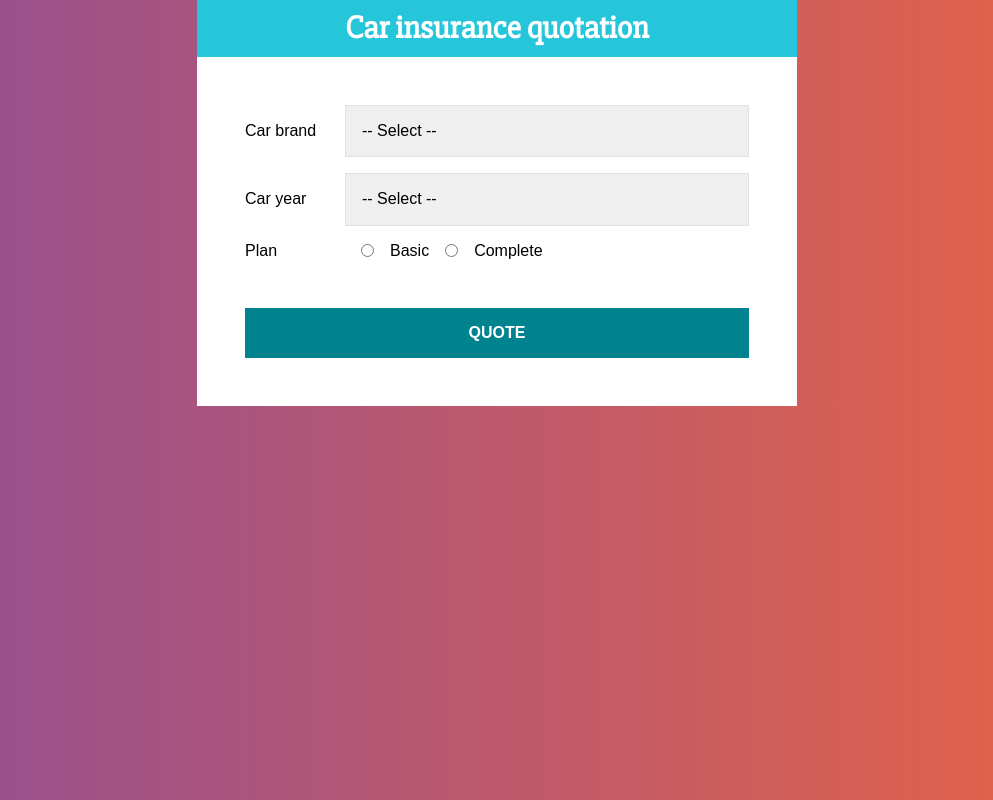
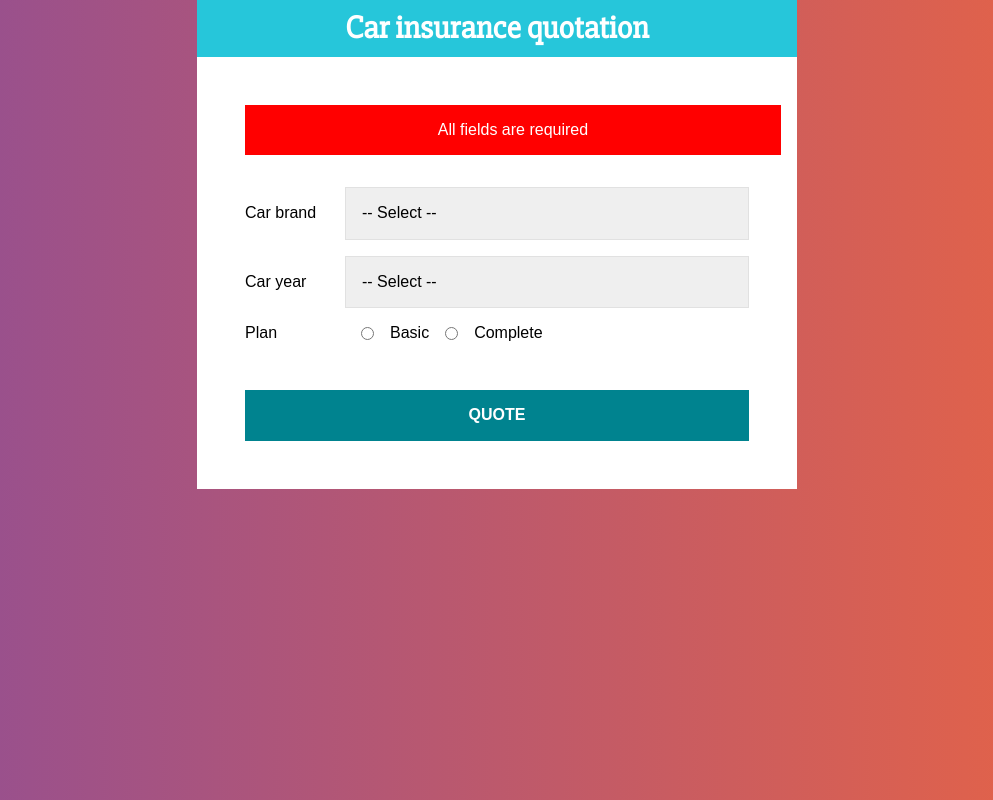
Before and after one commit to anaapezteguia/03-car-insurance-quotation, a React (Create React App) app: page / in a window 1280 px wide. Both pictures are taken after a click on the button "QUOTE". Shown: the whole page, without its empty margins (143-1136 px from the left). Built offline with nearby package versions, Linux system fonts and the light colour scheme.

Commit message:
Add validation to form

```diff
--- a/src/components/Form.js
+++ b/src/components/Form.js
@@ -41,12 +41,23 @@
   }
 `;
 
+const Error = styled.div`
+  background-color: red;
+  color: white;
+  padding: 1rem;
+  width: 100%;
+  text-align: center;
+  margin-bottom: 2rem;
+`;
+
 const Form = () => {
   const [data, setData] = useState({
     brand: '',
     year: '',
     plan: '',
   });
+  const [error, setError] = useState(false);
+
   // extract state values
   const { brand, year, plan } = data;
 
@@ -57,8 +68,31 @@
       [ev.target.name]: ev.target.value,
     });
   };
+
+  // when user presses submit
+  const handleQuotation = (ev) => {
+    ev.preventDefault();
+    if (brand.trim() === '' || year.trim() === '' || plan.trim() === '') {
+      setError(true);
+      return;
+    }
+    setError(false);
+
+    // obtain years difference
+    // subtract 3% value each year
+    //   american ->increases 15%
+    //   asian ->increases 5%
+    //   european ->increases 30%
+
+    //   Basic plan increases 20%
+
+    //   Complete plan increases 50%
+
+    // Total
+  };
   return (
-    <form>
+    <form onSubmit={handleQuotation}>
+      {error ? <Error>All fields are required</Error> : null}
       <Field>
         <Label>Car brand </Label>
         <Select name="brand" value={brand} onChange={obtainInfo}>
@@ -103,7 +137,7 @@
         />
         Complete
       </Field>
-      <Button type="button">Quote</Button>
+      <Button type="submit">Quote</Button>
     </form>
   );
 };
```
